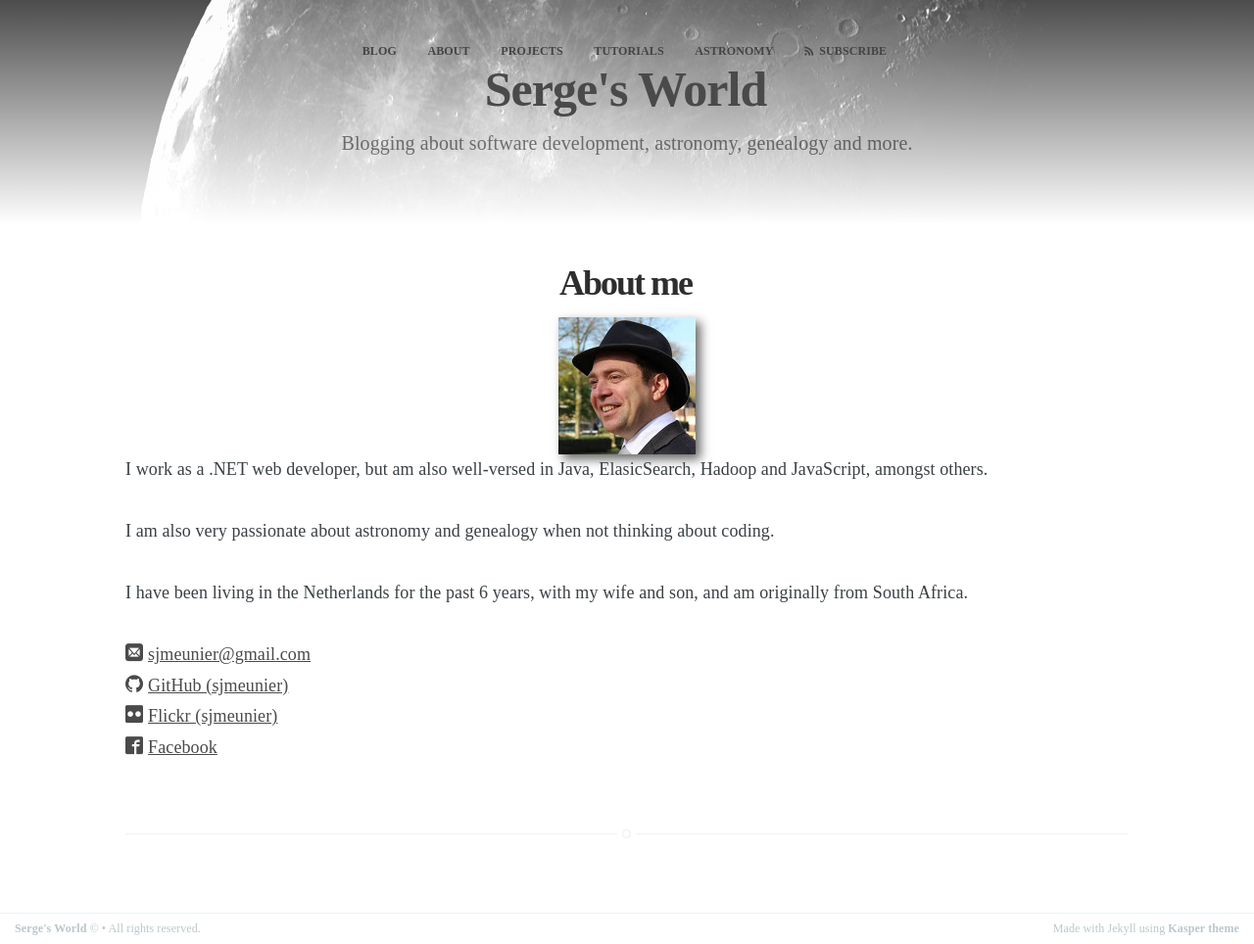
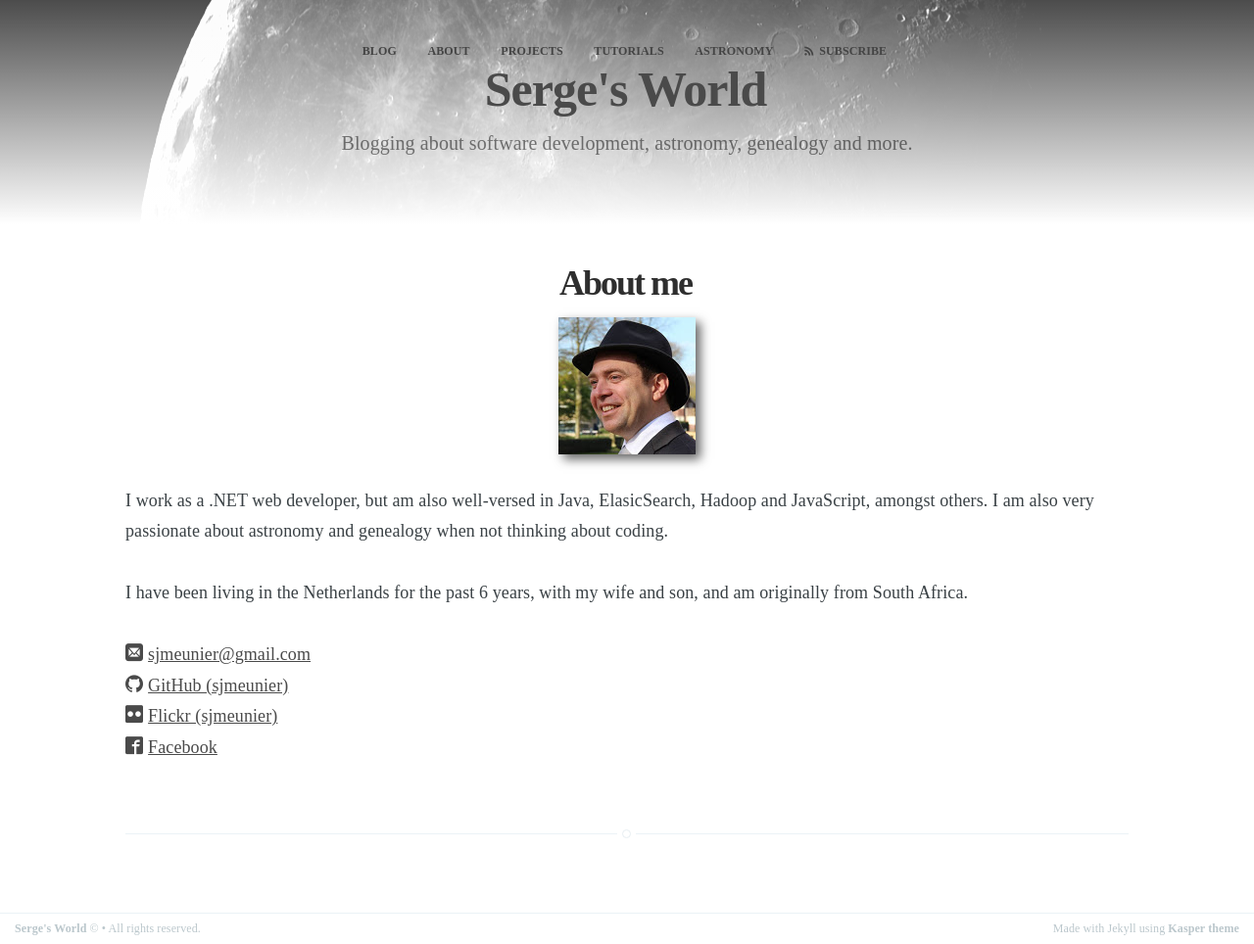
Before and after one commit to sjmeunier/sjmeunier.github.io, a Jekyll site: the page built from about.md, in a window 1280 px wide. Shown: the whole page at 98% size. Built offline with Jekyll 4.4.1, drawn with Linux system fonts in a browser that asks for light colours; some web fonts are replaced.

Commit message:
no message

```diff
--- a/about.md
+++ b/about.md
@@ -3,10 +3,10 @@ layout: page
 title: About me
 ---
 
+
 ![profile](/assets/images/profile.png){: .shadow-image .centered }
-I work as a .NET web developer, but am also well-versed in Java, ElasicSearch, Hadoop and JavaScript, amongst others.
 
-I am also very passionate about astronomy and genealogy when not thinking about coding.
+I work as a .NET web developer, but am also well-versed in Java, ElasicSearch, Hadoop and JavaScript, amongst others. I am also very passionate about astronomy and genealogy when not thinking about coding.
 
 I have been living in the Netherlands for the past 6 years, with my wife and son, and am originally from South Africa.
 
```
